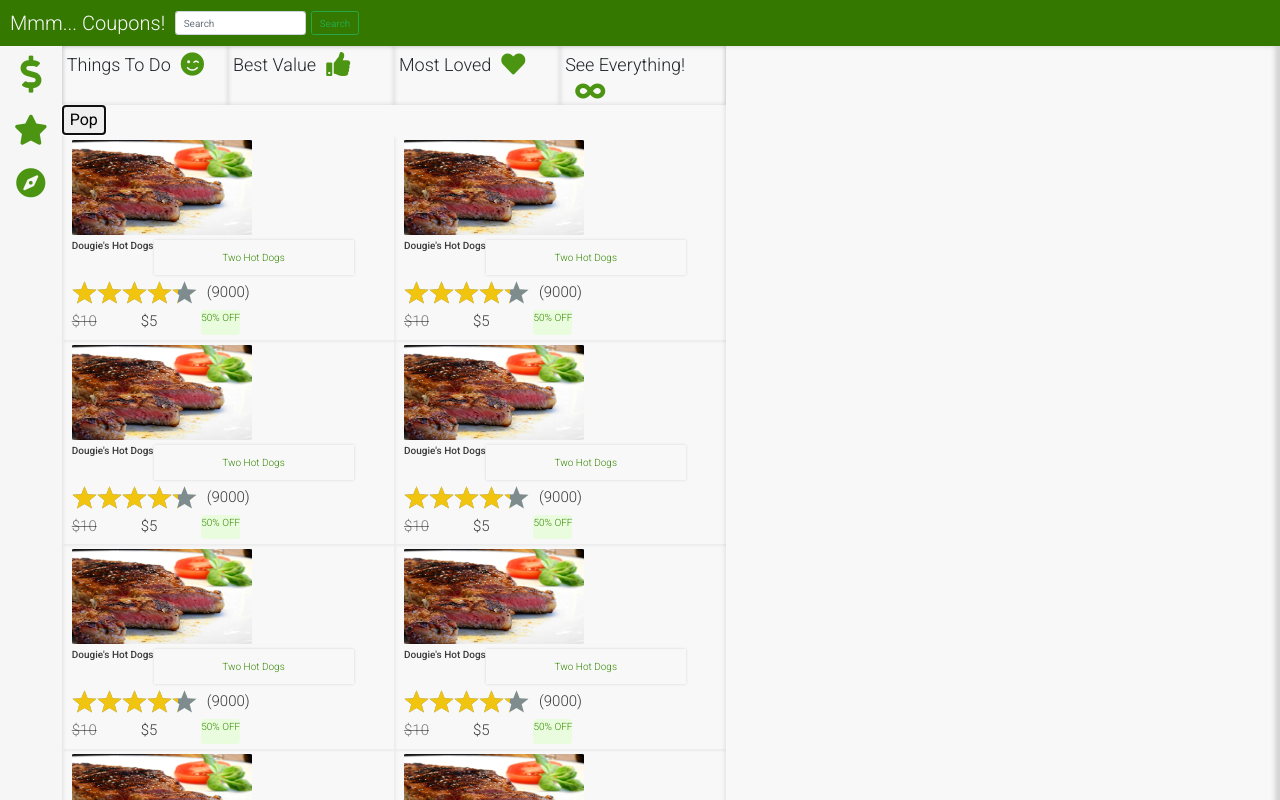
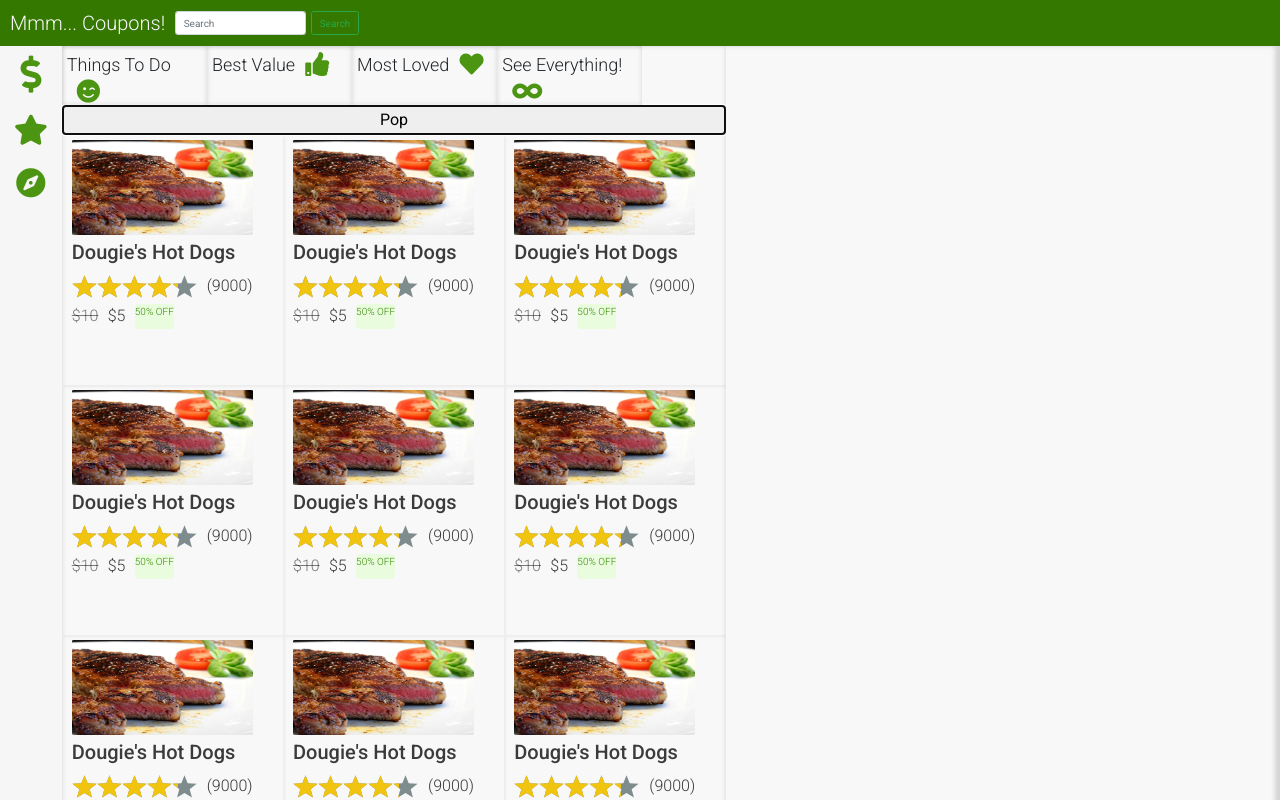
Before and after one commit to barakiva/CouponClip_client, an Angular app: page / in a window 1280 px wide. Both pictures are taken after a click on the button "Pop". Shown: the top 800 px of the page. Built offline with nearby package versions, Linux system fonts and the light colour scheme.

Commit message:
revamping the toolbar

```diff
--- a/src/app/app.component.scss
+++ b/src/app/app.component.scss
@@ -2,13 +2,13 @@
 
 :host {
   height: 100vh;
-  display: flex;
-  flex-direction: column;
+  @include navBar(column);
 }
 
 
 #bottom {
   @include box(row);
+  flex: 95;
 }
 #core {
   flex: 97;
--- a/src/app/lineup/lineup/lineup.component.html
+++ b/src/app/lineup/lineup/lineup.component.html
@@ -1,4 +1,4 @@
-<nav id="bootstrap-override" class="navbar navbar-light mat-typography">
+<nav id="lineup-toolbar" class="navbar navbar-light mat-typography">
   <ul class="nav navbar-nav">
 
     <li class="nav-item">
--- a/src/app/lineup/lineup/lineup.component.scss
+++ b/src/app/lineup/lineup/lineup.component.scss
@@ -2,6 +2,7 @@
 
 :host {
   flex:60;
+  @include navBar(column);
   height: inherit;
   box-shadow: inset 0px 0 5px rgba(0,0,0,0.15);
   background-color: $light-grey;
@@ -9,8 +10,9 @@
 //background-color: #f8f8f8;
 
 }
-#bootstrap-override {
+#lineup-toolbar {
   padding: 0;
+  flex: 5;
   ul {
     @include navBar(row);
     justify-content: center;
@@ -29,7 +31,8 @@
   }
 }
 #suspect-box {
-  display: flex;
+  flex: 95;
+  @include navBar(row);
   flex-wrap: wrap;
-  flex-direction: row;
+  //align-content: stretch;
 }
--- a/src/app/lineup/suspect/suspect.component.html
+++ b/src/app/lineup/suspect/suspect.component.html
@@ -1,10 +1,10 @@
-<div  id="bootstrap-override">
+<div  id="coupon-card">
   <div class="img-box">
-    <img [src]="coupon.picUrl" width="150">
+    <img [src]="coupon.picUrl">
   </div>
   <div class="label-box">
     <h6>{{coupon.title}}</h6>
-    <div id="offering-label"><span>Two Hot Dogs</span></div>
+<!--    <div id="offering-label"><span>Two Hot Dogs</span></div>-->
   </div>
   <div class="label-box rating-box">
     <div class="star-rating">
--- a/src/app/lineup/suspect/suspect.component.scss
+++ b/src/app/lineup/suspect/suspect.component.scss
@@ -2,32 +2,30 @@
 
 :host {
   display: flex;
-  flex: 1;
-  width: 100%;
-  height: 100%;
+  flex: 0 0 33.3%;
+  height: 250px;
   box-shadow: 1.5px 2.3px 2.5px 0px rgba(0,0,0,0.05);
   padding: 5px 0px 5px 10px;
   color: hsla(0, 0%, 15%, 0.9);
 }
-#bootstrap-override {
+#coupon-card {
   img {
     display: block;
-    max-width:180px;
     max-height:95px;
-    width: auto;
+    width: 100%;
     height: auto;
+    border-radius: 1%;
   }
-}
-
-#bootstrap-override {
-  font-size: 1.5rem;
-  img {
-    width: 100%;
-    border-radius: 1%;
+  h6 {
+    font-size: 2.0rem;
   }
   i {
     color: yellow;
   }
+}
+
+#coupon-card {
+
   .label-box {
     display: flex;
     flex-direction: row;
--- a/src/app/services/coupon-api.service.ts
+++ b/src/app/services/coupon-api.service.ts
@@ -12,7 +12,7 @@ export class CouponApiService {
   constructor() { }
 
   public populateCoupons(): Coupon[] {
-    for(let i = 0; i < 10; i++) {
+    for(let i = 0; i < 9; i++) {
       this.couponList.push(this.makeCoupon());
     }
     console.log("DOne populating!");
--- a/src/sass/variables.scss
+++ b/src/sass/variables.scss
@@ -17,13 +17,10 @@ $test-color: beige;
 @mixin navBar($direction){
   display: flex;
   flex-direction: $direction;
-  width: 100%;
-
 }
 
 @mixin box($direction) {
   display: flex;
-  height: inherit;
   flex-direction: $direction;
 }
 
```
Lines whose indentation alone changed are shown as unchanged.
